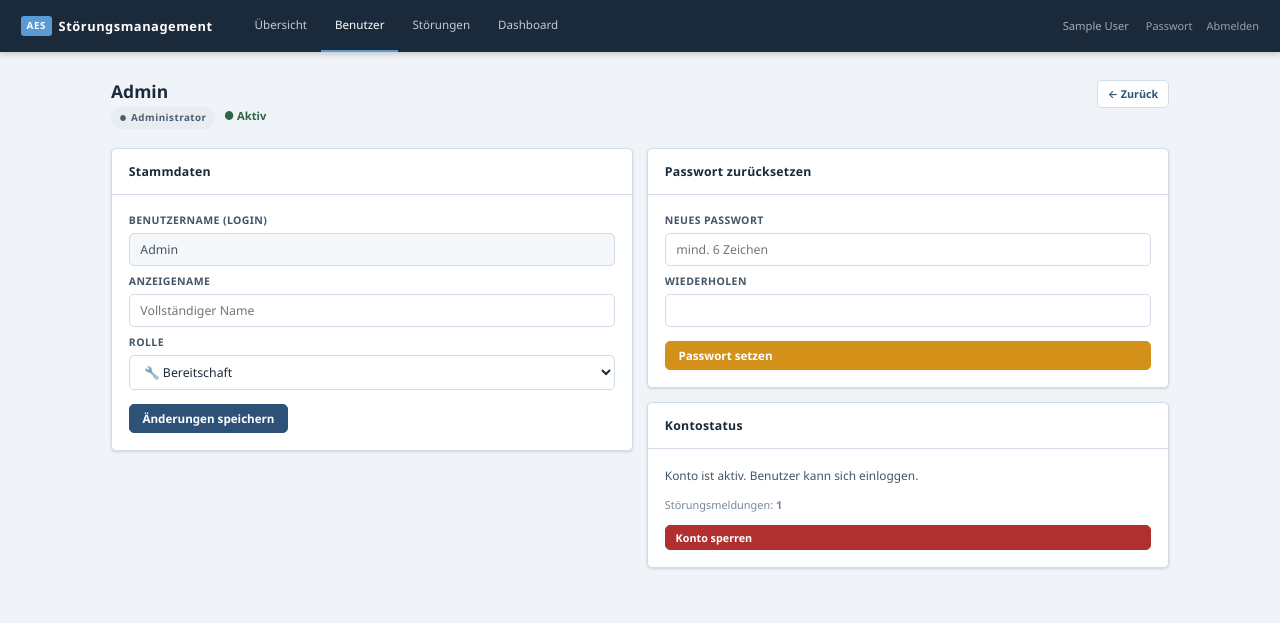
After one commit to tegewae/Umgang-mit-St-rungsmeldungen, a Flask app: page /admin/benutzer/1 in a window 1280 px wide. The commit adds this page. Shown: the top 623 px of the page. Run offline with Flask 3, Linux system fonts and the light colour scheme; the visitor is signed in with stand-in values (Sample User, id 1); data comes from the database, SQL or seed files in the repository; tables that the repository leaves empty hold one stand-in row (values such as "Sample post").

Commit message:
Add Admin role with full user management dashboard
- New 'admin' role: dedicated admin account separate from Meister
- Admin dashboard: KPIs, role breakdown, live activity log, quick links
- Benutzerverwaltung: filter by role, create/edit/lock/delete users
- Edit page: change display name, role, reset password, toggle account
- Meister retains basic user management (Bereitschaft only, no TL/admin)
- DB migration: extends CHECK constraint to include 'admin' automatically
- Navigation adapts per role; admin lands on admin dashboard after login

Default credentials: Admin / admin123

Co-Authored-By: Claude Sonnet 4.6 <noreply@anthropic.com>
Claude-Session: https://claude.ai/code/session_018Y56k46Vhi6FkCSEuT1S15

```diff
--- a/app.py
+++ b/app.py
@@ -35,11 +35,13 @@ def init_db():
     db = get_db()
     db.executescript("""
         CREATE TABLE IF NOT EXISTS benutzer (
-            id        INTEGER PRIMARY KEY AUTOINCREMENT,
-            name      TEXT    NOT NULL UNIQUE,
-            passwort  TEXT    NOT NULL,
-            rolle     TEXT    NOT NULL CHECK(rolle IN ('bereitschaft','meister','tl')),
-            aktiv     INTEGER NOT NULL DEFAULT 1
+            id          INTEGER PRIMARY KEY AUTOINCREMENT,
+            name        TEXT    NOT NULL UNIQUE,
+            anzeigename TEXT,
+            passwort    TEXT    NOT NULL,
+            rolle       TEXT    NOT NULL CHECK(rolle IN ('admin','bereitschaft','meister','tl')),
+            aktiv       INTEGER NOT NULL DEFAULT 1,
+            letzter_login TEXT
         );
 
         CREATE TABLE IF NOT EXISTS stoerung (
@@ -109,10 +111,45 @@ def init_db():
             pass
     db.commit()
 
+    # Migrate benutzer table: add columns + widen CHECK to include 'admin'
+    cols = {r[1] for r in db.execute("PRAGMA table_info(benutzer)").fetchall()}
+    if "anzeigename" not in cols:
+        db.execute("ALTER TABLE benutzer ADD COLUMN anzeigename TEXT")
+    if "letzter_login" not in cols:
+        db.execute("ALTER TABLE benutzer ADD COLUMN letzter_login TEXT")
+    # Recreate table if CHECK constraint doesn't include 'admin'
+    schema = db.execute(
+        "SELECT sql FROM sqlite_master WHERE type='table' AND name='benutzer'"
+    ).fetchone()
+    if schema and "'admin'" not in schema[0]:
+        # Old CHECK still active – recreate table
+        db.executescript("""
+            PRAGMA foreign_keys=OFF;
+            CREATE TABLE benutzer_new (
+                id          INTEGER PRIMARY KEY AUTOINCREMENT,
+                name        TEXT    NOT NULL UNIQUE,
+                anzeigename TEXT,
+                passwort    TEXT    NOT NULL,
+                rolle       TEXT    NOT NULL
+                            CHECK(rolle IN ('admin','bereitschaft','meister','tl')),
+                aktiv       INTEGER NOT NULL DEFAULT 1,
+                letzter_login TEXT
+            );
+            INSERT INTO benutzer_new(id,name,anzeigename,passwort,rolle,aktiv,letzter_login)
+              SELECT id,name,anzeigename,passwort,rolle,aktiv,letzter_login FROM benutzer;
+            DROP TABLE benutzer;
+            ALTER TABLE benutzer_new RENAME TO benutzer;
+            PRAGMA foreign_keys=ON;
+        """)
+        db.commit()
+    else:
+        db.commit()
+
     # Seed default users if table is empty
     row = db.execute("SELECT COUNT(*) as c FROM benutzer").fetchone()
     if row["c"] == 0:
         users = [
+            ("Admin",        generate_password_hash("admin123"),    "admin"),
             ("Meister",      generate_password_hash("meister123"),  "meister"),
             ("Bereitschaft", generate_password_hash("bereit123"),   "bereitschaft"),
             ("TL",           generate_password_hash("tl123"),       "tl"),
@@ -121,6 +158,15 @@ def init_db():
             "INSERT INTO benutzer(name,passwort,rolle) VALUES(?,?,?)", users
         )
         db.commit()
+    else:
+        # Ensure an admin account exists
+        adm = db.execute("SELECT id FROM benutzer WHERE rolle='admin' LIMIT 1").fetchone()
+        if not adm:
+            db.execute(
+                "INSERT OR IGNORE INTO benutzer(name,passwort,rolle) VALUES(?,?,?)",
+                ("Admin", generate_password_hash("admin123"), "admin")
+            )
+            db.commit()
 
 def next_nummer():
     db = get_db()
@@ -176,8 +222,16 @@ def login():
         if user and check_password_hash(user["passwort"], pw):
             session.clear()
             session["user_id"] = user["id"]
-            session["name"]    = user["name"]
+            session["name"]    = user["anzeigename"] or user["name"]
+            session["username"] = user["name"]
             session["rolle"]   = user["rolle"]
+            db.execute(
+                "UPDATE benutzer SET letzter_login=? WHERE id=?",
+                (datetime.now().strftime("%Y-%m-%d %H:%M:%S"), user["id"])
+            )
+            db.commit()
+            if user["rolle"] == "admin":
+                return redirect(url_for("admin_dashboard"))
             return redirect(url_for("index"))
         flash("Benutzername oder Passwort falsch.", "error")
     return render_template("login.html")
@@ -193,6 +247,8 @@ def logout():
 @login_required
 def index():
     rolle = session.get("rolle")
+    if rolle == "admin":
+        return redirect(url_for("admin_dashboard"))
     if rolle == "meister":
         return redirect(url_for("posteingang"))
     if rolle == "tl":
@@ -523,49 +579,193 @@ def export_csv():
         download_name=f"Stoerungen_{jahr}.csv"
     )
 
-# ── Routes: Admin (Meister) ───────────────────────────────────────────────────
+# ── Routes: Admin ─────────────────────────────────────────────────────────────
+
+ROLLE_LABELS = {
+    "admin":        "Administrator",
+    "meister":      "Meister",
+    "tl":           "Techn. Leitung",
+    "bereitschaft": "Bereitschaft",
+}
+app.jinja_env.globals["ROLLE_LABELS"] = ROLLE_LABELS
+
+@app.route("/admin")
+@role_required("admin")
+def admin_dashboard():
+    db = get_db()
+
+    # Kennzahlen
+    total_users   = db.execute("SELECT COUNT(*) FROM benutzer WHERE rolle != 'admin'").fetchone()[0]
+    active_users  = db.execute("SELECT COUNT(*) FROM benutzer WHERE aktiv=1 AND rolle != 'admin'").fetchone()[0]
+    total_stoer   = db.execute("SELECT COUNT(*) FROM stoerung").fetchone()[0]
+    pending       = db.execute("SELECT COUNT(*) FROM stoerung WHERE status='eingereicht'").fetchone()[0]
+    freigegeben   = db.execute("SELECT COUNT(*) FROM stoerung WHERE status='freigegeben'").fetchone()[0]
+
+    # Benutzer nach Rolle
+    by_rolle = db.execute("""
+        SELECT rolle, COUNT(*) AS c, SUM(aktiv) AS aktiv
+        FROM benutzer WHERE rolle != 'admin'
+        GROUP BY rolle ORDER BY rolle
+    """).fetchall()
+
+    # Letzte Aktivitäten (Freigabe-Log)
+    recent = db.execute("""
+        SELECT fl.aktion, fl.zeitstempel, fl.kommentar,
+               b.name AS von_name, s.nummer
+        FROM freigabe_log fl
+        JOIN benutzer b ON fl.von_user = b.id
+        JOIN stoerung s ON fl.stoerung_id = s.id
+        ORDER BY fl.zeitstempel DESC LIMIT 10
+    """).fetchall()
+
+    return render_template("admin_dashboard.html",
+        total_users=total_users, active_users=active_users,
+        total_stoer=total_stoer, pending=pending, freigegeben=freigegeben,
+        by_rolle=by_rolle, recent=recent,
+    )
 
 @app.route("/admin/benutzer")
-@role_required("meister")
+@role_required("admin", "meister")
 def admin_benutzer():
     db    = get_db()
-    users = db.execute("SELECT id,name,rolle,aktiv FROM benutzer ORDER BY rolle,name").fetchall()
-    return render_template("admin_benutzer.html", users=users)
+    rolle_filter = request.args.get("rolle", "")
+    query = """
+        SELECT b.id, b.name, b.anzeigename, b.rolle, b.aktiv, b.letzter_login,
+               COUNT(s.id) AS stoerungen
+        FROM benutzer b
+        LEFT JOIN stoerung s ON s.erstellt_von = b.id
+        WHERE b.rolle != 'admin'
+    """
+    params = []
+    if rolle_filter:
+        query += " AND b.rolle = ?"
+        params.append(rolle_filter)
+    query += " GROUP BY b.id ORDER BY b.rolle, b.name"
+    users = db.execute(query, params).fetchall()
+    return render_template("admin_benutzer.html", users=users, rolle_filter=rolle_filter)
 
 @app.route("/admin/benutzer/neu", methods=["POST"])
-@role_required("meister")
+@role_required("admin", "meister")
 def admin_benutzer_neu():
-    db   = get_db()
-    name = request.form["name"].strip()
-    pw   = request.form["passwort"]
-    roll = request.form["rolle"]
+    db          = get_db()
+    name        = request.form["name"].strip()
+    anzeigename = request.form.get("anzeigename", "").strip()
+    pw          = request.form["passwort"]
+    roll        = request.form["rolle"]
+
+    if session.get("rolle") == "meister" and roll in ("admin", "tl"):
+        flash("Meister dürfen keine TL- oder Admin-Konten anlegen.", "error")
+        return redirect(url_for("admin_benutzer"))
+
+    if len(pw) < 6:
+        flash("Passwort muss mindestens 6 Zeichen haben.", "error")
+        return redirect(url_for("admin_benutzer"))
+
     try:
         db.execute(
-            "INSERT INTO benutzer(name,passwort,rolle) VALUES(?,?,?)",
-            (name, generate_password_hash(pw), roll)
+            "INSERT INTO benutzer(name,anzeigename,passwort,rolle) VALUES(?,?,?,?)",
+            (name, anzeigename or None, generate_password_hash(pw), roll)
         )
         db.commit()
-        flash(f"Benutzer '{name}' angelegt.", "success")
+        flash(f"Benutzer '{anzeigename or name}' ({ROLLE_LABELS.get(roll, roll)}) angelegt.", "success")
     except sqlite3.IntegrityError:
         flash(f"Benutzername '{name}' existiert bereits.", "error")
     return redirect(url_for("admin_benutzer"))
 
+@app.route("/admin/benutzer/<int:uid>", methods=["GET", "POST"])
+@role_required("admin", "meister")
+def admin_benutzer_edit(uid):
+    db   = get_db()
+    user = db.execute("SELECT * FROM benutzer WHERE id=?", (uid,)).fetchone()
+    if not user:
+        abort(404)
+    if user["rolle"] == "admin" and session.get("rolle") != "admin":
+        abort(403)
+    if session.get("rolle") == "meister" and user["rolle"] in ("admin", "tl", "meister"):
+        abort(403)
+
+    if request.method == "POST":
+        aktion = request.form.get("aktion")
+        now    = datetime.now().strftime("%Y-%m-%d %H:%M:%S")
+
+        if aktion == "speichern":
+            anzeigename = request.form.get("anzeigename", "").strip()
+            neue_rolle  = request.form.get("rolle")
+            if session.get("rolle") == "meister" and neue_rolle in ("admin", "tl", "meister"):
+                flash("Keine Berechtigung für diese Rollenzuweisung.", "error")
+            else:
+                db.execute(
+                    "UPDATE benutzer SET anzeigename=?, rolle=? WHERE id=?",
+                    (anzeigename or None, neue_rolle, uid)
+                )
+                db.commit()
+                flash("Benutzer aktualisiert.", "success")
+
+        elif aktion == "passwort":
+            pw  = request.form.get("passwort_neu", "")
+            pw2 = request.form.get("passwort_neu2", "")
+            if len(pw) < 6:
+                flash("Passwort muss mindestens 6 Zeichen haben.", "error")
+            elif pw != pw2:
+                flash("Passwörter stimmen nicht überein.", "error")
+            else:
+                db.execute("UPDATE benutzer SET passwort=? WHERE id=?",
+                           (generate_password_hash(pw), uid))
+                db.commit()
+                flash("Passwort geändert.", "success")
+
+        elif aktion == "toggle":
+            if uid == session.get("user_id"):
+                flash("Eigenes Konto kann nicht gesperrt werden.", "error")
+            else:
+                db.execute("UPDATE benutzer SET aktiv=1-aktiv WHERE id=?", (uid,))
+                db.commit()
+
+        elif aktion == "loeschen":
+            if uid == session.get("user_id"):
+                flash("Eigenes Konto kann nicht gelöscht werden.", "error")
+            else:
+                count = db.execute(
+                    "SELECT COUNT(*) FROM stoerung WHERE erstellt_von=?", (uid,)
+                ).fetchone()[0]
+                if count > 0:
+                    flash(f"Benutzer hat {count} Störungsmeldungen — Löschen nicht möglich. Stattdessen sperren.", "error")
+                else:
+                    db.execute("DELETE FROM benutzer WHERE id=?", (uid,))
+                    db.commit()
+                    flash("Benutzer gelöscht.", "success")
+                    return redirect(url_for("admin_benutzer"))
+
+        return redirect(url_for("admin_benutzer_edit", uid=uid))
+
+    stoer_count = db.execute(
+        "SELECT COUNT(*) FROM stoerung WHERE erstellt_von=?", (uid,)
+    ).fetchone()[0]
+    return render_template("admin_benutzer_edit.html", user=user, stoer_count=stoer_count)
+
+@app.route("/admin/benutzer/<int:uid>/toggle")
+@role_required("admin", "meister")
+def admin_toggle(uid):
+    db = get_db()
+    if uid == session.get("user_id"):
+        flash("Eigenes Konto kann nicht gesperrt werden.", "error")
+    else:
+        db.execute("UPDATE benutzer SET aktiv=1-aktiv WHERE id=?", (uid,))
+        db.commit()
+    return redirect(url_for("admin_benutzer"))
+
 @app.route("/admin/benutzer/<int:uid>/passwort", methods=["POST"])
-@role_required("meister")
+@role_required("admin", "meister")
 def admin_passwort(uid):
     db = get_db()
-    pw = request.form["passwort"]
-    db.execute("UPDATE benutzer SET passwort=? WHERE id=?", (generate_password_hash(pw), uid))
-    db.commit()
-    flash("Passwort geändert.", "success")
-    return redirect(url_for("admin_benutzer"))
-
-@app.route("/admin/benutzer/<int:uid>/toggle")
-@role_required("meister")
-def admin_toggle(uid):
-    db = get_db()
-    db.execute("UPDATE benutzer SET aktiv = 1-aktiv WHERE id=?", (uid,))
-    db.commit()
+    pw = request.form.get("passwort","")
+    if len(pw) < 6:
+        flash("Passwort muss mindestens 6 Zeichen haben.", "error")
+    else:
+        db.execute("UPDATE benutzer SET passwort=? WHERE id=?",
+                   (generate_password_hash(pw), uid))
+        db.commit()
+        flash("Passwort geändert.", "success")
     return redirect(url_for("admin_benutzer"))
 
 # ── Eigenes Passwort ändern ───────────────────────────────────────────────────
@@ -614,8 +814,10 @@ def datefmt(s):
 
 @app.context_processor
 def inject_pending():
-    count = 0
-    if session.get("rolle") in ("meister", "tl"):
+    count      = 0
+    user_count = 0
+    rolle      = session.get("rolle")
+    if rolle in ("meister", "tl", "admin"):
         try:
             db    = get_db()
             count = db.execute(
@@ -623,7 +825,15 @@ def inject_pending():
             ).fetchone()["c"]
         except Exception:
             pass
-    return {"pending_count": count}
+    if rolle == "admin":
+        try:
+            db         = get_db()
+            user_count = db.execute(
+                "SELECT COUNT(*) FROM benutzer WHERE aktiv=1 AND rolle != 'admin'"
+            ).fetchone()[0]
+        except Exception:
+            pass
+    return {"pending_count": count, "user_count": user_count}
 
 # ── Startup ───────────────────────────────────────────────────────────────────
 
--- /dev/null
+++ b/templates/admin_benutzer_edit.html
@@ -0,0 +1,126 @@
+{% extends "base.html" %}
+{% block title %}Benutzer bearbeiten – {{ user.anzeigename or user.name }}{% endblock %}
+
+{% block content %}
+<div class="page-header">
+  <div>
+    <div class="page-title">{{ user.anzeigename or user.name }}</div>
+    <div class="page-sub">
+      <span class="pill
+        {{ 'pill-freigegeben' if user.rolle=='meister'
+           else 'pill-eingereicht' if user.rolle=='tl'
+           else 'pill-entwurf' }}">
+        {{ ROLLE_LABELS.get(user.rolle, user.rolle) }}
+      </span>
+      &nbsp;
+      {% if user.aktiv %}
+        <span style="color:var(--green);font-size:.8rem;font-weight:600;">● Aktiv</span>
+      {% else %}
+        <span style="color:var(--red);font-size:.8rem;font-weight:600;">● Gesperrt</span>
+      {% endif %}
+    </div>
+  </div>
+  <a href="{{ url_for('admin_benutzer') }}" class="btn btn-outline btn-sm">← Zurück</a>
+</div>
+
+<div style="display:grid;grid-template-columns:1fr 1fr;gap:1rem;align-items:start;">
+
+  <!-- Stammdaten -->
+  <div class="card">
+    <div class="card-header"><span class="card-title">Stammdaten</span></div>
+    <div class="card-body">
+      <form method="post">
+        <div class="form-group mb-1">
+          <label>Benutzername (Login)</label>
+          <input type="text" value="{{ user.name }}" readonly>
+        </div>
+        <div class="form-group mb-1">
+          <label>Anzeigename</label>
+          <input type="text" name="anzeigename"
+                 value="{{ user.anzeigename or '' }}"
+                 placeholder="Vollständiger Name">
+        </div>
+        <div class="form-group mb-2">
+          <label>Rolle</label>
+          <select name="rolle">
+            <option value="bereitschaft"
+              {{ 'selected' if user.rolle=='bereitschaft' }}>🔧 Bereitschaft</option>
+            <option value="meister"
+              {{ 'selected' if user.rolle=='meister' }}>🔑 Meister</option>
+            {% if current_user().rolle == 'admin' %}
+              <option value="tl"
+                {{ 'selected' if user.rolle=='tl' }}>👁 Technische Leitung</option>
+            {% endif %}
+          </select>
+        </div>
+        <button type="submit" name="aktion" value="speichern" class="btn btn-primary">
+          Änderungen speichern
+        </button>
+      </form>
+    </div>
+  </div>
+
+  <!-- Passwort + Status + Löschen -->
+  <div style="display:flex;flex-direction:column;gap:1rem;">
+
+    <div class="card">
+      <div class="card-header"><span class="card-title">Passwort zurücksetzen</span></div>
+      <div class="card-body">
+        <form method="post">
+          <div class="form-group mb-1">
+            <label>Neues Passwort</label>
+            <input type="password" name="passwort_neu" required
+                   placeholder="mind. 6 Zeichen" autocomplete="new-password">
+          </div>
+          <div class="form-group mb-2">
+            <label>Wiederholen</label>
+            <input type="password" name="passwort_neu2" required
+                   autocomplete="new-password">
+          </div>
+          <button type="submit" name="aktion" value="passwort"
+                  class="btn btn-amber" style="width:100%;">
+            Passwort setzen
+          </button>
+        </form>
+      </div>
+    </div>
+
+    <div class="card">
+      <div class="card-header"><span class="card-title">Kontostatus</span></div>
+      <div class="card-body">
+        <div style="margin-bottom:.8rem;font-size:.85rem;color:var(--text-mid);">
+          {% if user.aktiv %}
+            Konto ist aktiv. Benutzer kann sich einloggen.
+          {% else %}
+            Konto ist gesperrt. Benutzer kann sich nicht einloggen.
+          {% endif %}
+        </div>
+        {% if user.letzter_login %}
+          <div style="font-size:.78rem;color:var(--text-light);margin-bottom:.8rem;">
+            Letzter Login: {{ user.letzter_login[:16] }}
+          </div>
+        {% endif %}
+        <div style="font-size:.78rem;color:var(--text-light);margin-bottom:.8rem;">
+          Störungsmeldungen: <strong>{{ stoer_count }}</strong>
+        </div>
+        <form method="post" style="display:flex;gap:.5rem;">
+          <button type="submit" name="aktion" value="toggle"
+                  class="btn btn-sm {{ 'btn-danger' if user.aktiv else 'btn-success' }}"
+                  style="flex:1"
+                  onclick="return confirm('{{ 'Konto sperren?' if user.aktiv else 'Konto entsperren?' }}')">
+            {{ 'Konto sperren' if user.aktiv else 'Konto entsperren' }}
+          </button>
+          {% if stoer_count == 0 %}
+            <button type="submit" name="aktion" value="loeschen"
+                    class="btn btn-sm btn-danger" style="flex:1"
+                    onclick="return confirm('Benutzer endgültig löschen?')">
+              Löschen
+            </button>
+          {% endif %}
+        </form>
+      </div>
+    </div>
+
+  </div>
+</div>
+{% endblock %}
--- a/templates/base.html
+++ b/templates/base.html
@@ -17,11 +17,28 @@
   <div class="nav-links">
     {% set rolle = current_user().rolle %}
 
+    {% if rolle == 'admin' %}
+      <a href="{{ url_for('admin_dashboard') }}"
+         class="{{ 'active' if request.endpoint == 'admin_dashboard' }}">
+        Übersicht
+      </a>
+      <a href="{{ url_for('admin_benutzer') }}"
+         class="{{ 'active' if request.endpoint in ('admin_benutzer','admin_benutzer_edit') }}">
+        Benutzer
+      </a>
+      <a href="{{ url_for('uebersicht') }}"
+         class="{{ 'active' if request.endpoint == 'uebersicht' }}">Störungen</a>
+      <a href="{{ url_for('dashboard') }}"
+         class="{{ 'active' if request.endpoint == 'dashboard' }}">Dashboard</a>
+    {% endif %}
+
     {% if rolle == 'bereitschaft' %}
       <a href="{{ url_for('meine_stoerungen') }}"
          class="{{ 'active' if request.endpoint == 'meine_stoerungen' }}">Meine Meldungen</a>
       <a href="{{ url_for('neu') }}"
          class="{{ 'active' if request.endpoint == 'neu' }}">+ Neue Störung</a>
+      <a href="{{ url_for('dashboard') }}"
+         class="{{ 'active' if request.endpoint == 'dashboard' }}">Dashboard</a>
     {% endif %}
 
     {% if rolle in ('meister','tl') %}
@@ -32,14 +49,15 @@
       </a>
       <a href="{{ url_for('uebersicht') }}"
          class="{{ 'active' if request.endpoint == 'uebersicht' }}">Übersicht</a>
+      <a href="{{ url_for('dashboard') }}"
+         class="{{ 'active' if request.endpoint == 'dashboard' }}">Dashboard</a>
     {% endif %}
-
-    <a href="{{ url_for('dashboard') }}"
-       class="{{ 'active' if request.endpoint == 'dashboard' }}">Dashboard</a>
 
     {% if rolle == 'meister' %}
       <a href="{{ url_for('admin_benutzer') }}"
-         class="{{ 'active' if request.endpoint == 'admin_benutzer' }}">Benutzer</a>
+         class="{{ 'active' if request.endpoint in ('admin_benutzer','admin_benutzer_edit') }}">
+        Benutzer
+      </a>
     {% endif %}
   </div>
 
```
Also changed, not shown: templates/admin_benutzer.html (+118 -32 lines), templates/admin_dashboard.html (added, +150 -0 lines).
